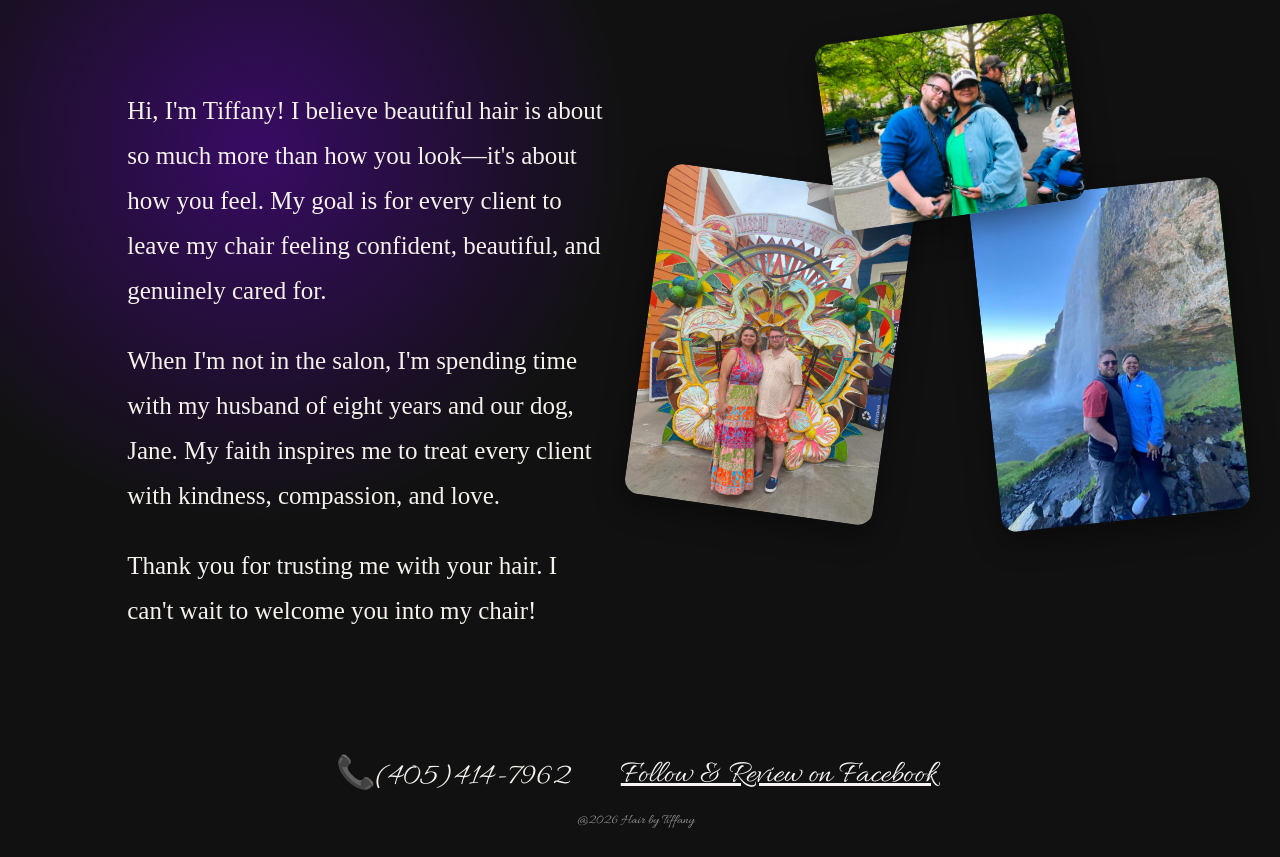
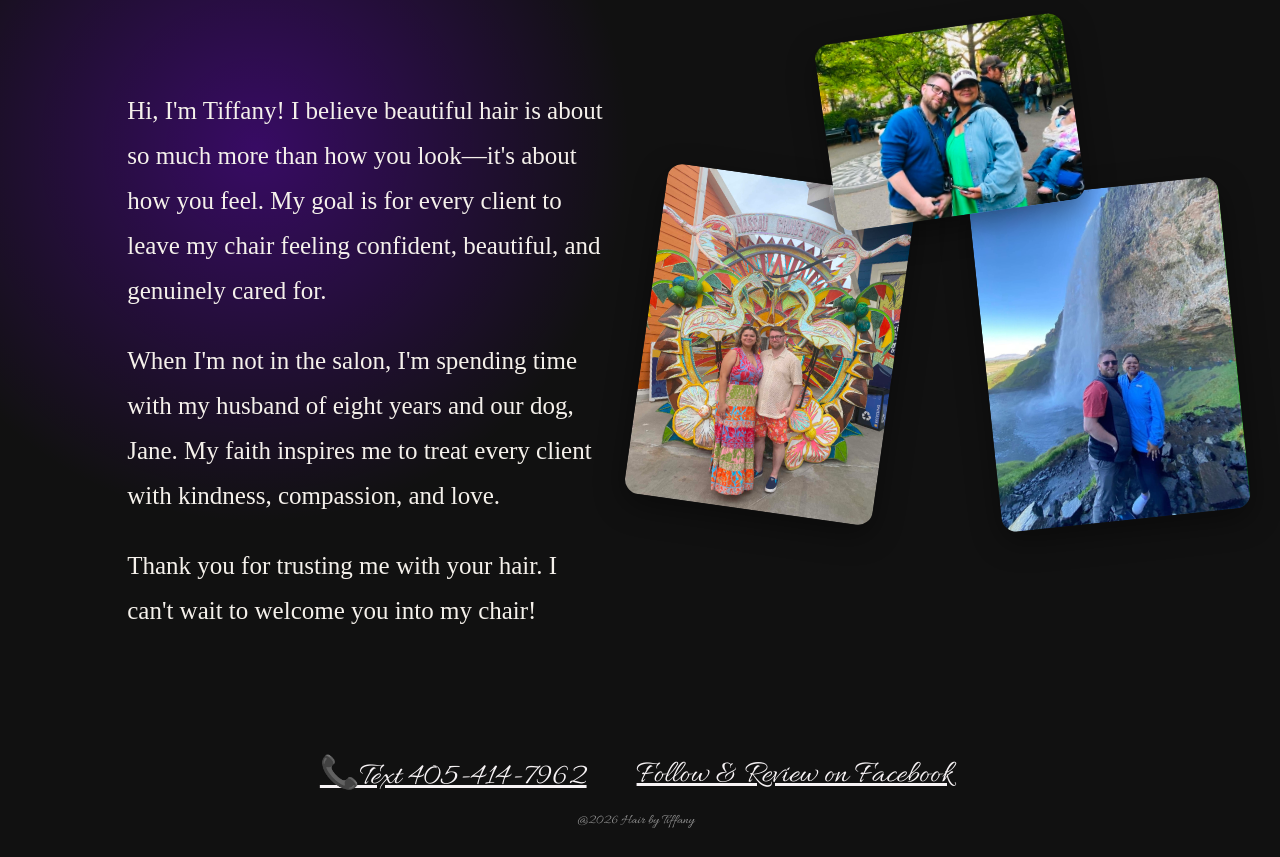
Before and after one commit to Talexan4/Hair-by-Tiff, a plain HTML site: page about.html in a window 1280 px wide. Shown: the part 155-1012 px from the top of the page. Drawn offline with Linux system fonts and the light colour scheme.

Commit message:
Update about.html with falling leaves script
Added a script for falling leaves animation and updated contact link.

```diff
--- a/about.html
+++ b/about.html
@@ -7,6 +7,7 @@
 content="width=device-width, initial-scale=1.0">
     <title>Hair by Tiffany</title>
     <link rel="stylesheet" href="style.css">
+    <script src="falling-leaves.js" defer></script>
 </head>
 <body>
     <nav>
@@ -52,7 +53,7 @@ content="width=device-width, initial-scale=1.0">
 </main>
 <footer class="site-footer">
     <div class="footer-contact">
-        <p>📞(405)414-7962</p>
+        <a href="4054147962">📞Text 405-414-7962</a>
         <a href="https://www.facebook.com/profile.php?id=100058627775452"target="_blank" rel="noopener noreferrer">
                 Follow & Review on Facebook
             </a>
```
